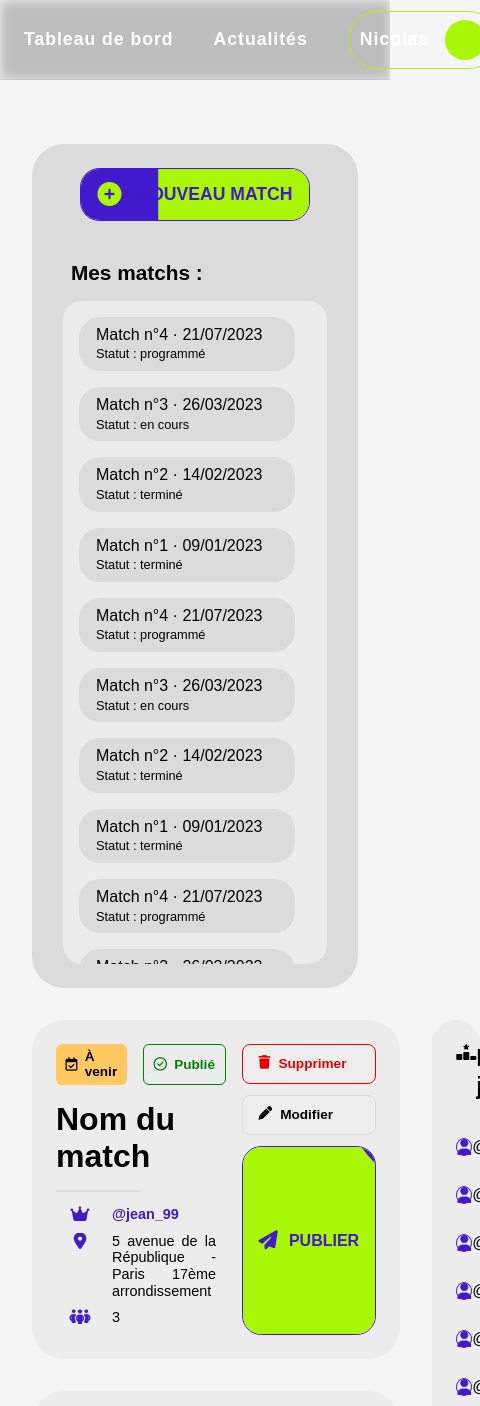
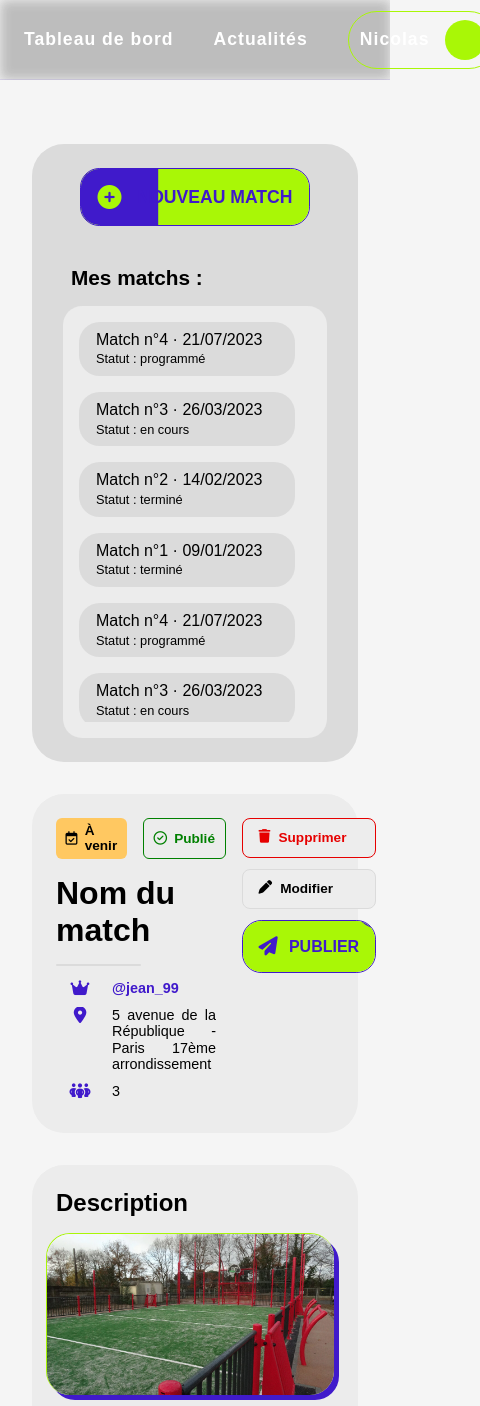
Before and after one commit to Noeh-L/Joga, a website: page dashboard.html in a window 390 px wide. Shown: the top 1406 px of the page, 480 px wide, since content can reach past the window. Drawn offline with Linux system fonts and the light colour scheme; a web font is replaced by a local one.

Commit message:
Responsive dashboard fait (le gros en tout cas). Correction d'un pb avec le scroll en mode mobile (réglé avec un  max-height).

```diff
--- a/scss/dashboard.scss
+++ b/scss/dashboard.scss
@@ -105,7 +105,7 @@ main {
     gap: 2rem;
     margin-top: $header-hight + 4;
 
-    @media screen and (max-width: 992px) {
+    @media screen and (max-width: 768px) {
         flex-direction: column;
     }
 
@@ -118,7 +118,7 @@ main {
         display: flex;
         flex-direction: column;
         align-items: center;
-        max-height: 100vh;
+        height: fit-content;
         background: $managerBlocs-bg;
         box-shadow:  0 0 0 #45464e;
         border-radius: $bloc-borderRadius;
@@ -202,7 +202,8 @@ main {
                     flex-direction: column;
                     gap: 1rem;
                     width: 100%;
-                    height: 100%;
+                    min-height: 20rem;
+                    max-height: 25rem;
                     overflow-y: scroll;
                     padding-right: 1rem;
 
@@ -250,6 +251,9 @@ main {
         display: flex;
         gap: 2rem;
 
+        @media screen and (max-width: 992px) {
+            flex-direction: column;
+        }
 
         // 📑 Informations du match
         &_content {
@@ -257,6 +261,10 @@ main {
             display: flex;
             gap: 2rem;
             flex-direction: column;
+
+            @media screen and (max-width: 992px) {
+                flex: 1;
+            }
 
             > div {
                 @include editorBlocs-border;
@@ -426,7 +434,7 @@ main {
                             height: 150%;
                             border-radius: 100vh;
                             position: absolute;
-                            transform: translate(68%, -68%);
+                            transform: translate(70%, -70%);
                             background: $main-color;
                             transition: transform 0.8s cubic-bezier(0.25, 1, 0.5, 1);
                         }
```
Also changed, not shown: assets/css/dashboard.css, scss/variables.scss (line endings or trailing spaces).
